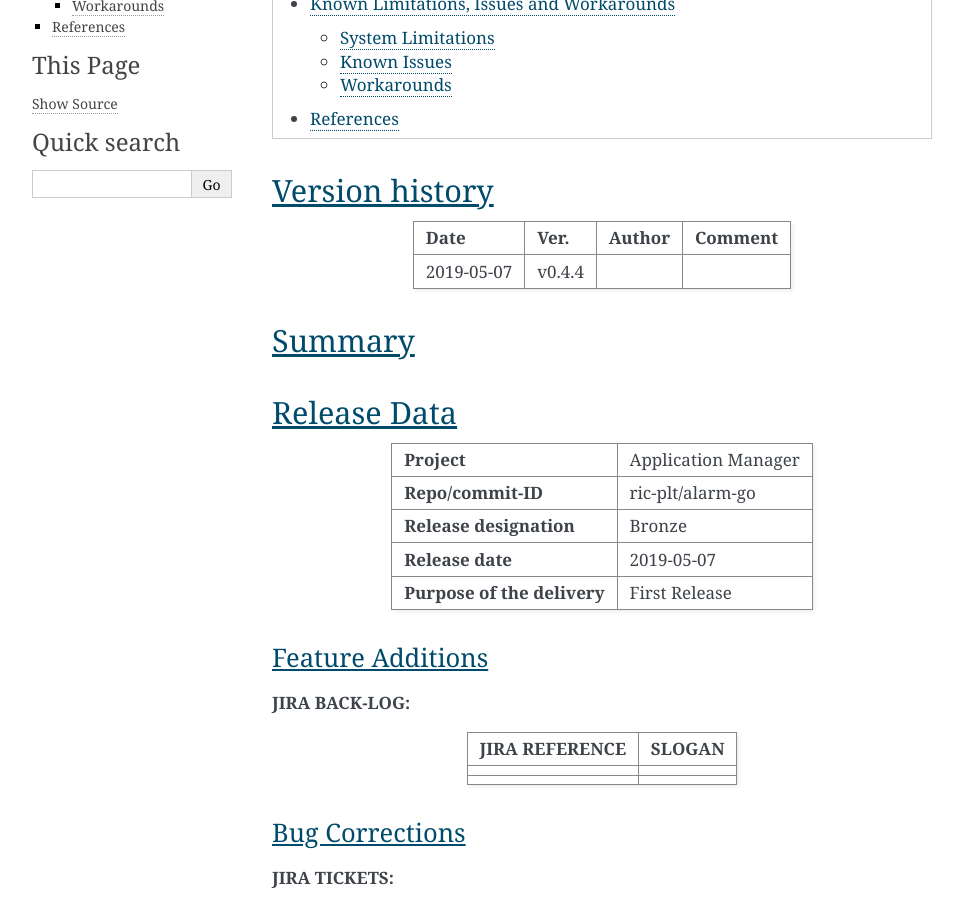
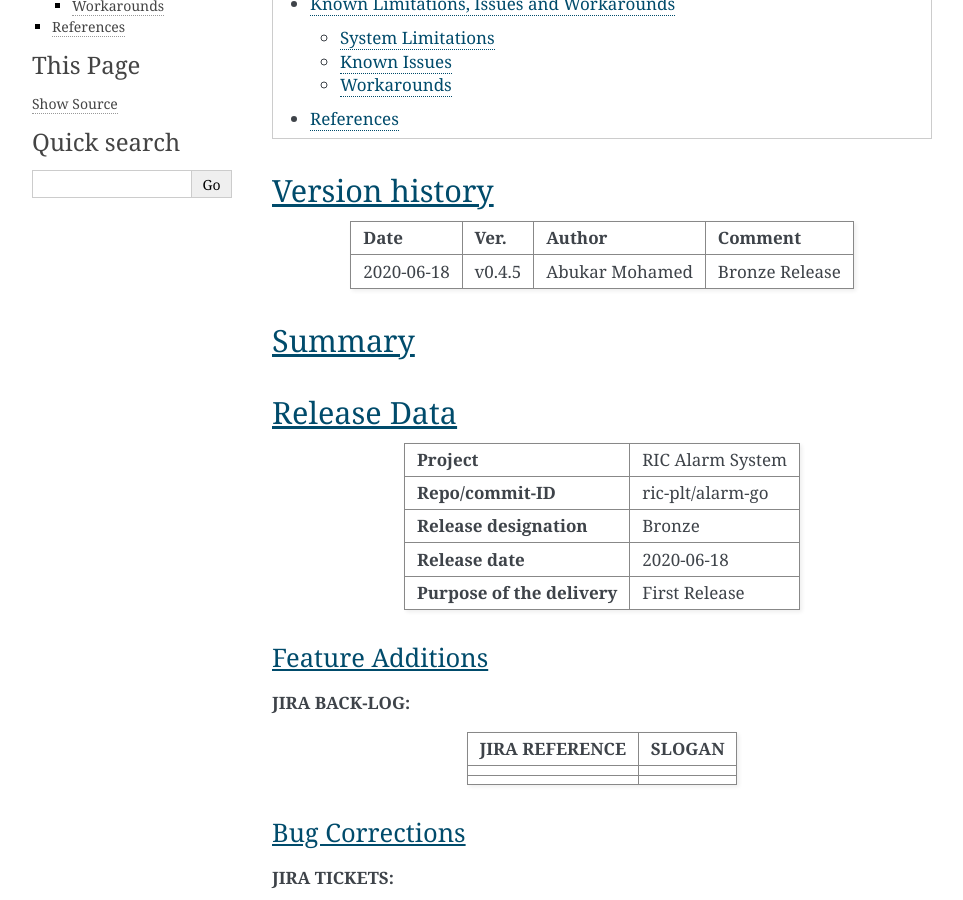
Before and after one commit to o-ran-sc/ric-plt-alarm-go, a Sphinx documentation site: the page built from docs/release-notes.rst, in a window 1280 px wide and 900 px high, scrolled down 414 px. Shown: the whole window, without its empty margins (148-1111 px from the left). Built offline with Sphinx 7.4.7, drawn with Linux system fonts in a browser that asks for light colours.

```diff
--- a/docs/release-notes.rst
+++ b/docs/release-notes.rst
@@ -35,7 +35,7 @@ Version history
 | **Date**           | **Ver.**           | **Author**         | **Comment**        |
 |                    |                    |                    |                    |
 +--------------------+--------------------+--------------------+--------------------+
-| 2019-05-07         | v0.4.4             |                    |                    |
+| 2020-06-18         | v0.4.5             | Abukar Mohamed     | Bronze Release     |
 |                    |                    |                    |                    |
 +--------------------+--------------------+--------------------+--------------------+
 
@@ -49,7 +49,7 @@ Release Data
 ------------
 
 +--------------------------------------+--------------------------------------+
-| **Project**                          | Application Manager                  |
+| **Project**                          | RIC Alarm System                     |
 |                                      |                                      |
 +--------------------------------------+--------------------------------------+
 | **Repo/commit-ID**                   | ric-plt/alarm-go                     |
@@ -58,7 +58,7 @@ Release Data
 | **Release designation**              | Bronze                               |
 |                                      |                                      |
 +--------------------------------------+--------------------------------------+
-| **Release date**                     | 2019-05-07                           |
+| **Release date**                     | 2020-06-18                           |
 |                                      |                                      |
 +--------------------------------------+--------------------------------------+
 | **Purpose of the delivery**          | First Release                        |
```
Also changed, not shown: 1 other file.
